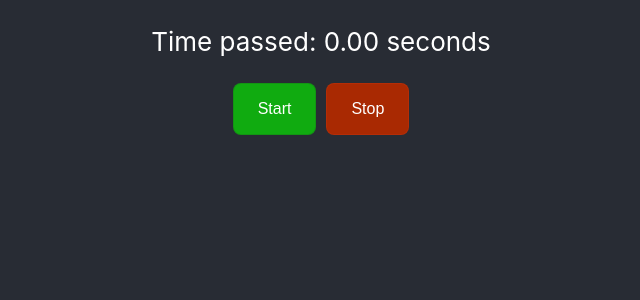
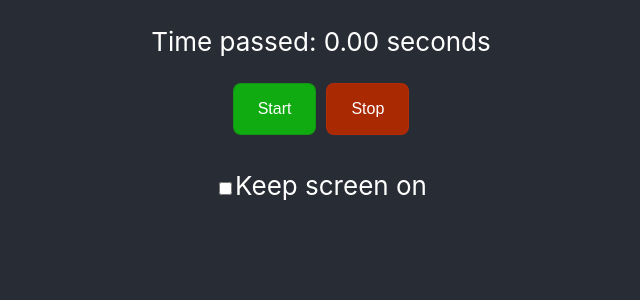
Before and after one commit to softporcupine/github-pages-test, a React (Create React App) app: page / in a window 1280 px wide. Shown: the top 300 px of the page, without its empty margins (319-959 px from the left). Built offline with nearby package versions, Linux system fonts and the light colour scheme.

Commit message:
Add screen lock component to keep screen on
Untested though...

```diff
--- /dev/null
+++ b/src/components/ScreenWakeLock.js
@@ -0,0 +1,55 @@
+import React, { useState, useEffect } from 'react';
+
+const ScreenWakeLock = () => {
+    const [wakeLock, setWakeLock] = useState(null);
+    const [isLocked, setIsLocked] = useState(false);
+
+    const requestWakeLock = async () => {
+        try {
+            if ('wakeLock' in navigator && !wakeLock) {
+                const lock = await navigator.wakeLock.request('screen');
+                setWakeLock(lock);
+                setIsLocked(true);
+            }
+        } catch (error) {
+            console.error(`Failed to acquire a wake lock: ${error.message}`);
+            // Handle the error, possibly display a message to the user
+        }
+    };
+
+    const releaseWakeLock = () => {
+        if (wakeLock) {
+            wakeLock.release().then(() => {
+                setWakeLock(null);
+                setIsLocked(false);
+            });
+        }
+    };
+
+    useEffect(() => {
+        // Clean up wake lock when component unmounts or wake lock state changes
+        return () => {
+            if (wakeLock) {
+                wakeLock.release().then(() => {
+                    setWakeLock(null);
+                    setIsLocked(false);
+                });
+            }
+        };
+    }, [wakeLock]);
+
+    return (
+        <div>
+            <label>
+                <input
+                    type="checkbox"
+                    checked={isLocked}
+                    onChange={() => (isLocked ? releaseWakeLock() : requestWakeLock())}
+                />
+                Keep screen on
+            </label>
+        </div>
+    );
+};
+
+export default ScreenWakeLock;
--- a/src/components/parent.js
+++ b/src/components/parent.js
@@ -1,7 +1,8 @@
 import React, { useState } from "react";
 import Stopwatch from "./stopwatch";
-import Talker
-    from "./talker";
+import Talker from "./talker";
+import ScreenWakeLock from "./ScreenWakeLock";
+
 const Parent = () => {
     const [elapsedTime, setElapsedTime] = useState(0);
 
@@ -9,6 +10,7 @@ const Parent = () => {
         <main>
             <Stopwatch onTimeChange={setElapsedTime} />
             <Talker elapsedTime={elapsedTime} />
+            <ScreenWakeLock />
         </main>
     )
 }
```
